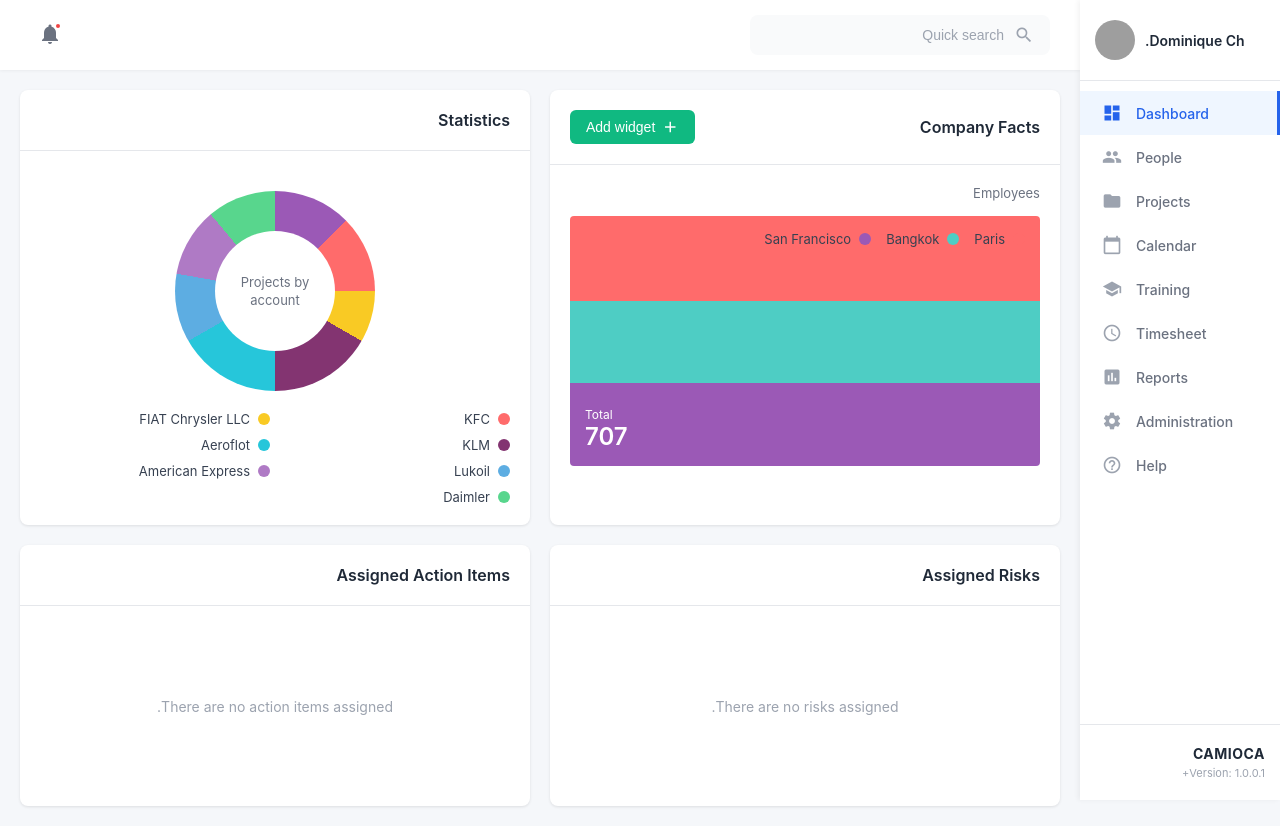
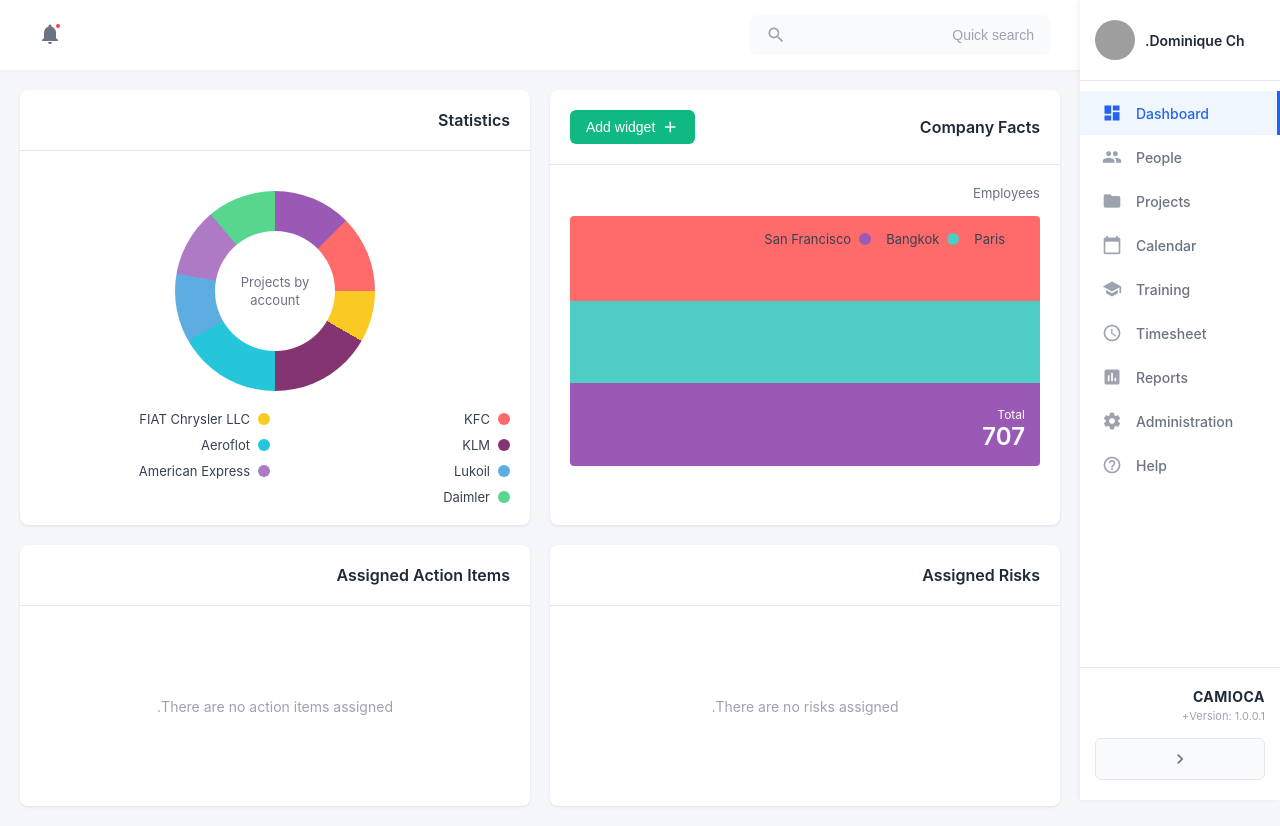
Before and after one commit to sobhanziyaei/MoneyAssistant, an Angular app: page /dashboard in a window 1280 px wide. Built offline with nearby package versions, Linux system fonts and the light colour scheme; grey boxes are pictures that could not be loaded.

Commit message:
feat: update side menu and top header styles; add toggle button with icons and adjust alignment

```diff
--- a/src/app/core/components/dashboard/dashboard.component.scss
+++ b/src/app/core/components/dashboard/dashboard.component.scss
@@ -89,7 +89,7 @@
             .chart-info {
               display: flex;
               flex-direction: column;
-              align-items: flex-end;
+              align-items: flex-start;
               color: white;
 
               .total-label {
--- a/src/app/core/components/side-menu/side-menu.component.html
+++ b/src/app/core/components/side-menu/side-menu.component.html
@@ -30,5 +30,8 @@
         <span class="version">Version: 1.0.0.1+</span>
       </div>
     }
+    <button class="toggle-btn" (click)="toggle()" [title]="isCollapsed ? 'باز کردن منو' : 'بستن منو'">
+      <span class="material-icons">{{ isCollapsed ? 'keyboard_arrow_left' : 'keyboard_arrow_right' }}</span>
+    </button>
   </div>
 </div>
--- a/src/app/core/components/side-menu/side-menu.component.scss
+++ b/src/app/core/components/side-menu/side-menu.component.scss
@@ -135,6 +135,9 @@
   .menu-footer {
     padding: 20px 15px;
     border-top: 1px solid #e5e7eb;
+    display: flex;
+    flex-direction: column;
+    gap: 15px;
 
     .brand {
       display: flex;
@@ -152,5 +155,29 @@
         color: #9ca3af;
       }
     }
+
+    .toggle-btn {
+      width: 100%;
+      padding: 10px;
+      background: #f9fafb;
+      border: 1px solid #e5e7eb;
+      border-radius: 6px;
+      cursor: pointer;
+      transition: all 0.2s ease;
+      display: flex;
+      align-items: center;
+      justify-content: center;
+      color: #6b7280;
+
+      .material-icons {
+        font-size: 20px;
+      }
+
+      &:hover {
+        background: #f3f4f6;
+        color: #374151;
+        border-color: #d1d5db;
+      }
+    }
   }
 }
--- a/src/app/core/components/top-header/top-header.component.scss
+++ b/src/app/core/components/top-header/top-header.component.scss
@@ -16,6 +16,7 @@
   .search-section {
     display: flex;
     align-items: center;
+    flex-direction: row-reverse;
     gap: 10px;
     background: #f9fafb;
     padding: 10px 16px;
@@ -44,6 +45,7 @@
   .header-actions {
     display: flex;
     align-items: center;
+    flex-direction: row-reverse;
     gap: 20px;
 
     .notification-btn {
```
